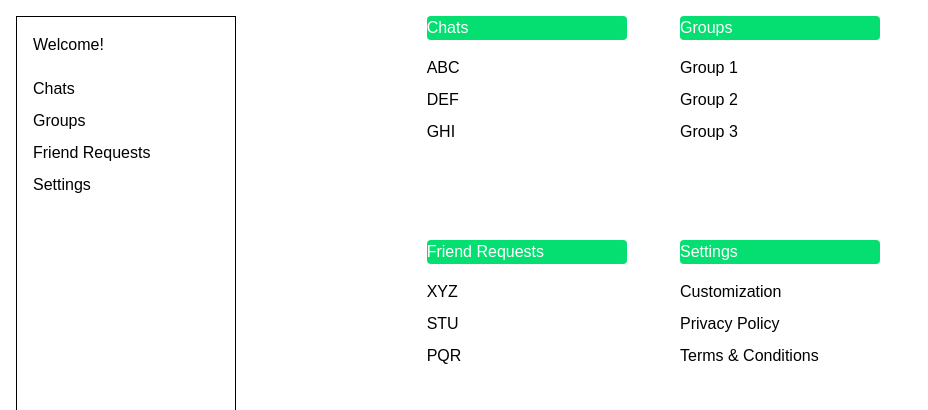
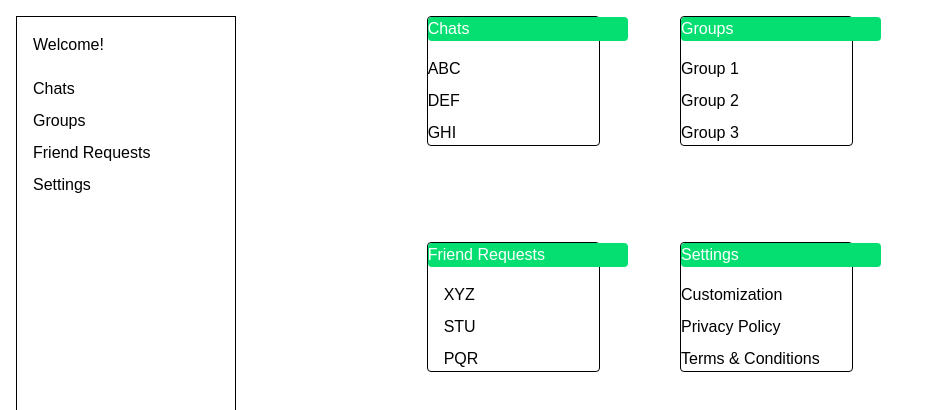
Before and after one commit to MuftiBinHabib/ChatApp2405, a React (Vite) app: page /homepage in a window 1280 px wide. Shown: the top 410 px of the page, without its empty margins (0-928 px from the left). Built offline with nearby package versions, Linux system fonts and the light colour scheme; a web font is replaced by a local one.

Commit message:
added padding

```diff
--- a/src/components/Chats.jsx
+++ b/src/components/Chats.jsx
@@ -3,7 +3,7 @@ import React from 'react'
 const Chats = () => {
   return (
     <div className="container">
-        <section className='mt-4 font-display'>
+        <section className='mt-4 font-display border  rounded '>
             <h2 className='w-50 bg-green-400 text-white rounded'>Chats</h2>
 
             <ul className='space-y-2 mt-4'>
--- a/src/components/FriendRequest.jsx
+++ b/src/components/FriendRequest.jsx
@@ -3,11 +3,11 @@ import React from 'react'
 const FriendRequest = () => {
   return (
     <div className="container">
-        <section className='mt-4 font-display'>
+        <section className='mt-4 font-display border  rounded '>
 
             <h2 className='w-50 bg-green-400 text-white rounded'>Friend Requests</h2>
 
-            <ul className='space-y-2 mt-4'>
+            <ul className='space-y-2 mt-4 ms-4'>
                 <li>XYZ</li>
             <li>STU</li>
             <li>PQR</li>
--- a/src/components/Groups.jsx
+++ b/src/components/Groups.jsx
@@ -3,7 +3,7 @@ import React from 'react'
 const Groups = () => {
   return (
     <div className="container">
-        <section className='font-display mt-4'>
+        <section className='mt-4 font-display border  rounded '>
             <h2 className='w-50 bg-green-400 text-white rounded'>Groups</h2>
 
             <ul className='mt-4 space-y-2'>
--- a/src/components/Settings.jsx
+++ b/src/components/Settings.jsx
@@ -3,7 +3,7 @@ import React from 'react'
 const Settings = () => {
   return (
     <div className="container">
-        <section className='mt-4 font-display'>
+        <section className='mt-4 font-display border  rounded '>
             <h2 className='w-50 bg-green-400 text-white rounded'>Settings</h2>
 
             <ul className='space-y-2 mt-4'>
```
Also changed, not shown: 1 other file (tests, documents, lock files or other folders).
